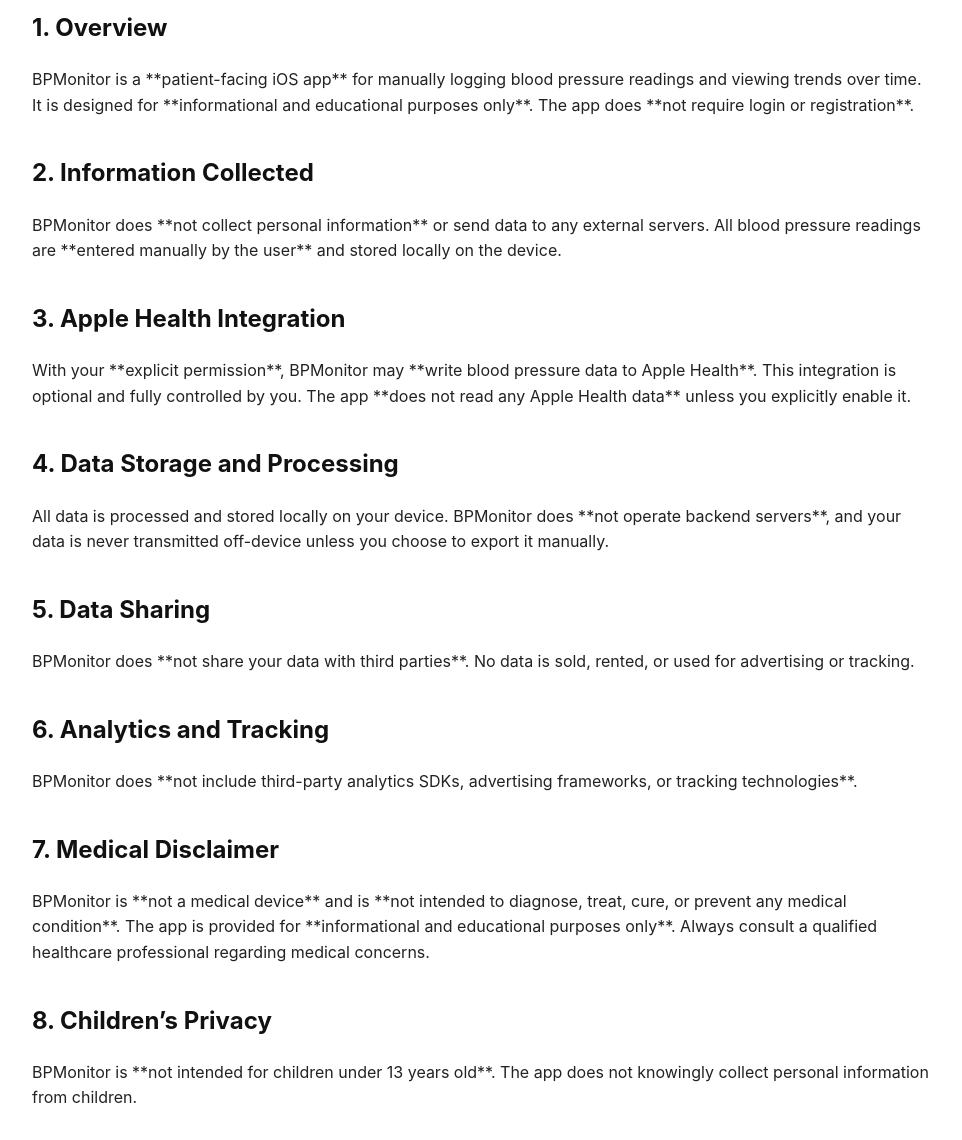
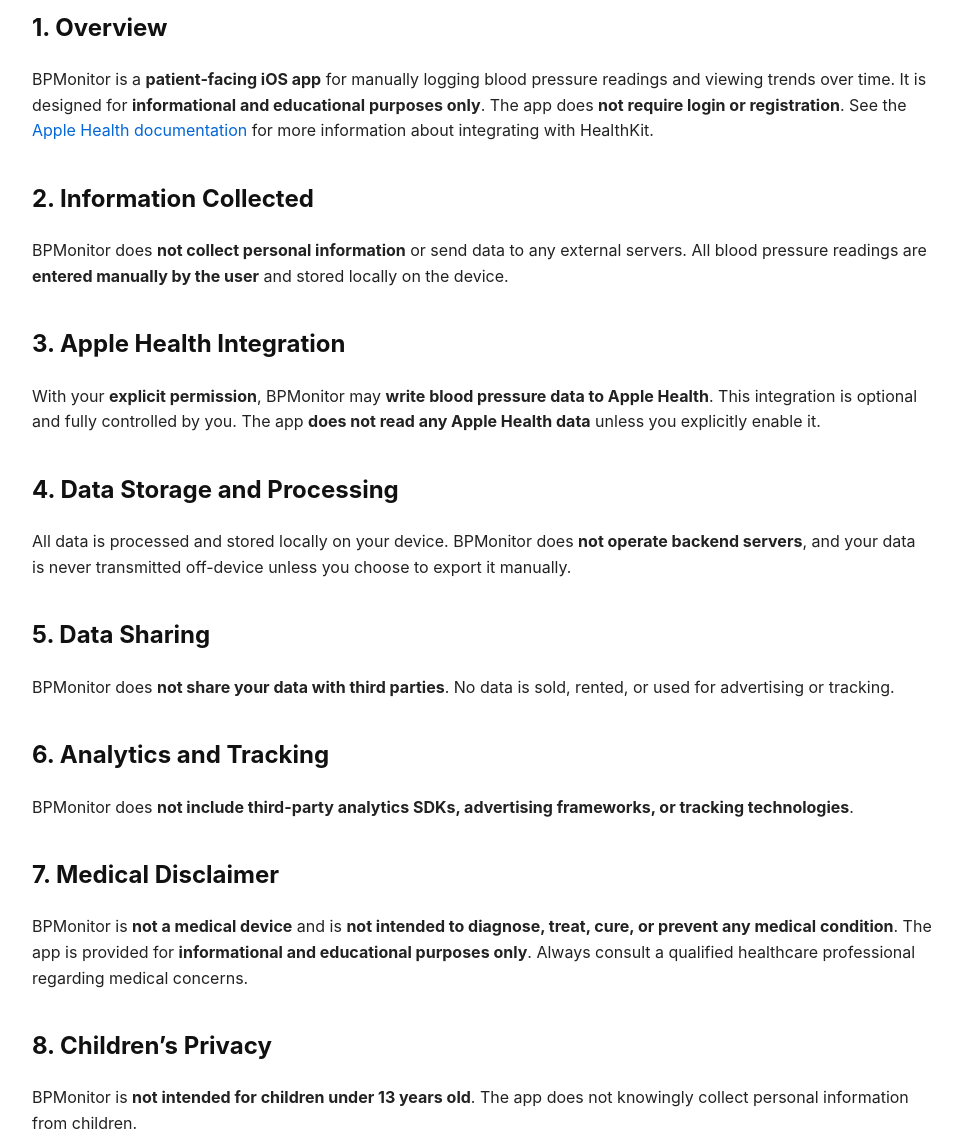
Before and after one commit to FinixLLC/BPMonitor, a plain HTML site: page privacy/index.html in a window 1280 px wide. Shown: the part 160-1300 px from the top of the page, without its empty margins (158-1120 px from the left). Drawn offline with Linux system fonts and the light colour scheme.

Commit message:
Update Privacy Policy content for Apple review

```diff
--- a/privacy/index.html
+++ b/privacy/index.html
@@ -1,4 +1,3 @@
-
 <!DOCTYPE html>
 <html lang="en">
 <head>
@@ -20,6 +19,8 @@
     h1 { margin-bottom: 0.5em; }
     h2 { margin-top: 1.5em; }
     p { margin: 0.6em 0; }
+    a { color: #0366d6; text-decoration: none; }
+    a:hover { text-decoration: underline; }
   </style>
 </head>
 <body>
@@ -29,50 +30,52 @@
 
 <h2>1. Overview</h2>
 <p>
-BPMonitor is a **patient-facing iOS app** for manually logging blood pressure readings and viewing trends over time.
-It is designed for **informational and educational purposes only**. The app does **not require login or registration**.
+BPMonitor is a <strong>patient-facing iOS app</strong> for manually logging blood pressure readings and viewing trends over time.
+It is designed for <strong>informational and educational purposes only</strong>.
+The app does <strong>not require login or registration</strong>.
+See the <a href="https://developer.apple.com/documentation/healthkit" target="_blank" rel="noopener noreferrer">Apple Health documentation</a> for more information about integrating with HealthKit.
 </p>
 
 <h2>2. Information Collected</h2>
 <p>
-BPMonitor does **not collect personal information** or send data to any external servers.
-All blood pressure readings are **entered manually by the user** and stored locally on the device.
+BPMonitor does <strong>not collect personal information</strong> or send data to any external servers.
+All blood pressure readings are <strong>entered manually by the user</strong> and stored locally on the device.
 </p>
 
 <h2>3. Apple Health Integration</h2>
 <p>
-With your **explicit permission**, BPMonitor may **write blood pressure data to Apple Health**.
+With your <strong>explicit permission</strong>, BPMonitor may <strong>write blood pressure data to Apple Health</strong>.
 This integration is optional and fully controlled by you.
-The app **does not read any Apple Health data** unless you explicitly enable it.
+The app <strong>does not read any Apple Health data</strong> unless you explicitly enable it.
 </p>
 
 <h2>4. Data Storage and Processing</h2>
 <p>
 All data is processed and stored locally on your device.
-BPMonitor does **not operate backend servers**, and your data is never transmitted off-device unless you choose to export it manually.
+BPMonitor does <strong>not operate backend servers</strong>, and your data is never transmitted off-device unless you choose to export it manually.
 </p>
 
 <h2>5. Data Sharing</h2>
 <p>
-BPMonitor does **not share your data with third parties**.
+BPMonitor does <strong>not share your data with third parties</strong>.
 No data is sold, rented, or used for advertising or tracking.
 </p>
 
 <h2>6. Analytics and Tracking</h2>
 <p>
-BPMonitor does **not include third-party analytics SDKs, advertising frameworks, or tracking technologies**.
+BPMonitor does <strong>not include third-party analytics SDKs, advertising frameworks, or tracking technologies</strong>.
 </p>
 
 <h2>7. Medical Disclaimer</h2>
 <p>
-BPMonitor is **not a medical device** and is **not intended to diagnose, treat, cure, or prevent any medical condition**.
-The app is provided for **informational and educational purposes only**.
+BPMonitor is <strong>not a medical device</strong> and is <strong>not intended to diagnose, treat, cure, or prevent any medical condition</strong>.
+The app is provided for <strong>informational and educational purposes only</strong>.
 Always consult a qualified healthcare professional regarding medical concerns.
 </p>
 
 <h2>8. Children’s Privacy</h2>
 <p>
-BPMonitor is **not intended for children under 13 years old**.
+BPMonitor is <strong>not intended for children under 13 years old</strong>.
 The app does not knowingly collect personal information from children.
 </p>
 
```
